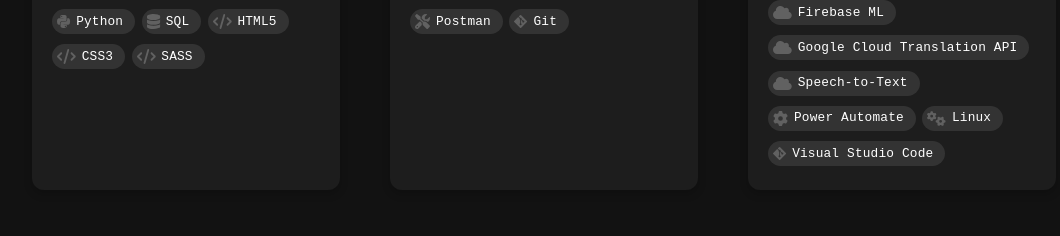
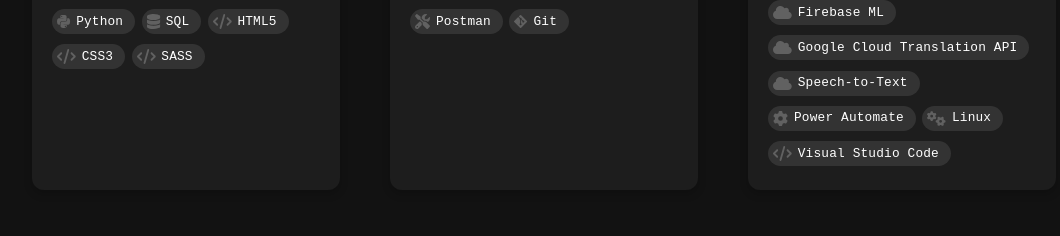
Before and after one commit to NgJoeYi/Portfolio_FP3, a React (Create React App) app: page / in a window 1280 px wide. Shown: the part 1328-1564 px from the top of the page, without its empty margins (96-1156 px from the left). Built offline with nearby package versions, Linux system fonts and the light colour scheme.

Commit message:
change icon

```diff
--- a/src/components/Expertise.tsx
+++ b/src/components/Expertise.tsx
@@ -35,7 +35,7 @@
     { name: "Speech-to-Text", icon: faCloud },
     { name: "Power Automate", icon: faCog },
     { name: "Linux", icon: faCogs },
-    { name: "Visual Studio Code", icon: faGitAlt }
+    { name: "Visual Studio Code", icon: faCode }
 ];
 
 function Technologies() {
```
